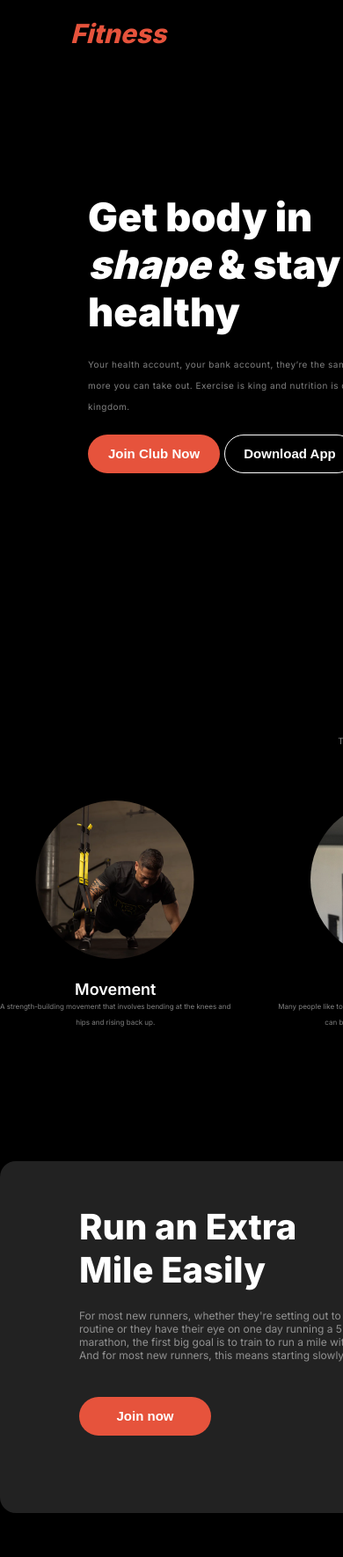
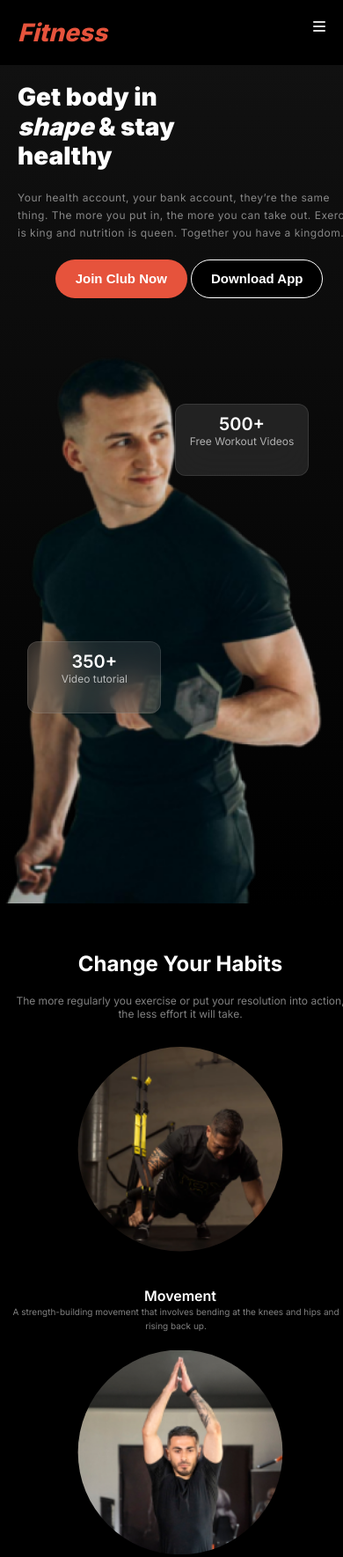
Before and after one commit to akrur-joy/Assignment-2, a plain HTML site: page index.html in a window 390 px wide. Shown: the top 1770 px of the page at 88% size. Drawn offline with Linux system fonts and the light colour scheme.

Commit message:
fourth commit

```diff
--- a/index.html
+++ b/index.html
@@ -243,3 +243,52 @@
                </ul><br><br>
                <button class="btn">Buy Now</button>
            </div>
+           <div class="extra-card">
+            <h1>One Month</h1><br>
+            <h3>$50</h3><br><br>
+            <ul>
+                <li>Personal Trainer</li>
+                <li>Body Building</li>
+                <li>Yoga</li>
+                <li>Cycling</li>
+                <li>Fitness Growing</li>
+                <li>Weight Loss</li>
+            </ul><br><br>
+            <button class="btn">Buy Now</button>
+        </div>
+    </section>
+
+
+</main>
+
+
+
+<footer>
+<div class="row">
+    <div class="col">
+        <h1 id="fit-ness"><i>Fitness</i></h1><br>
+        <p>Your health account, your bank account, they’re the same thing. The more you put in, the more you can take out.</p>
+    </div>
+    <div class="col">
+        <h3>Get Started</h3><br>
+        <h5>Service</h5>
+        <h5>Contact Us</h5>
+        <h5>Affiliate Program</h5>
+        <h5>About Us</h5>
+    </div>
+    <div class="col">
+        <h3>Get Started</h3><br>
+        <h5>Fitness</h5>
+        <h5>Platfrome</h5>
+        <h5>Workout Leibary</h5>
+        <h5>App Design</h5>
+    </div>
+</div>
+
+<hr class="hr">
+<br>
+<p class="copy-right"> All rights reserved.&copy;Fitness 2024</p>
+
+</footer>
+</body>
+</html>
--- a/style.css
+++ b/style.css
@@ -593,3 +593,204 @@ div h5 ,p{
 }
 
  /* footer style ends */
+
+
+
+
+
+
+ /* responsive css code starts */
+
+
+ /* nav responsive starts */
+
+
+ @media screen and (max-width: 576px) {
+    .nav-div{
+        width: 100%;
+        height: auto;
+        margin: 0px;
+    }
+    #fit-ness{
+        font-size: 28px;
+        font-weight: 800;
+        text-align: left;
+    }
+    nav{
+        margin: 20px;
+    }
+
+    nav ul{
+        display: none;
+    }
+    .hamver-nav{
+        display: block;
+        color: #ddd;
+    }
+
+
+    }
+
+/* nav responsive ends */
+
+
+
+/* first page responsive code  starts*/
+
+@media screen and (max-width: 576px) {
+    .banner-container {
+        width: 100%;
+        height: auto;
+        margin: 0 auto;
+        margin-top: 20px;
+        display: block;
+        border: none;
+        background: linear-gradient(180deg, rgb(17, 17, 17), rgba(119, 119, 119, 0) 100%);
+    }
+
+    .banner-container-01 {
+        width: 100%;
+        height: auto;
+        margin: 0;
+        padding: 20px;
+        text-align: center;
+        margin-top: 20px;
+        margin-left: 0;
+        border: none;
+    }
+
+    .banner-container-01 h2 {
+        font-size: 28px;
+        line-height: 1.2;
+    }
+
+    .banner-container-01 p {
+        font-size: 12px;
+        line-height: 20px;
+    }
+
+    .banner-container-02 {
+        width: 100%;
+        height: auto;
+        margin: 0;
+        margin-top: 20px;
+        border: none;
+        text-align: center;
+        position: relative;
+    }
+
+    .banner-container-02 img {
+        width: 100%;
+        height: auto;
+    }
+
+    .banner-card-01{
+        width: 130px;
+        height: 60px;
+        left: auto;
+        right: 10%;
+        top: 80px;
+        margin-bottom: 10px;
+        position: absolute;
+    }
+    .banner-card-02 {
+        width: 130px;
+        height: 60px;
+        left: auto;
+        right: 53%;
+        top: 350px;
+        position: absolute;
+
+    }
+
+    .small-card {
+        font-size: 20px;
+    }
+
+    .small-p {
+        font-size: 12px;
+    }
+}
+
+
+/* first page responsive code  ends*/
+
+
+/* second page responsive code  starts*/
+
+@media screen and (max-width: 576px) {
+    .habit-section {
+        width: 100%;
+        height: auto;
+        margin: 0 auto;
+        border: none;
+        margin-top: 50px;
+        padding: 0 10px;
+    }
+
+    .habit-section-titel {
+        border: none;
+        width: 100%;
+        height: auto;
+        margin: 0 auto;
+        margin-top: 20px;
+        text-align: center;
+    }
+
+    .habit-section-titel h1 {
+        font-size: 24px;
+        font-weight: 700;
+    }
+
+    .habit-section-titel p {
+        font-size: 12px;
+        font-weight: 400;
+    }
+
+    .habit-img {
+        flex-direction: column;
+        gap: 20px;
+        margin-top: 30px;
+    }
+
+    .habit-img-01, .habit-img-02, .habit-img-03, .habit-img-04 {
+        width: 100%;
+        height: auto;
+    }
+
+    .img {
+        clip-path: circle();
+        margin: 0 auto;
+        display: block;
+        width: 60%;
+    }
+
+    .i-h3 {
+        font-size: 16px;
+        font-weight: 600;
+        text-align: center;
+    }
+
+    .i-p {
+        font-size: 10px;
+        font-weight: 400;
+        line-height: 16px;
+        text-align: center;
+        margin-right: 10px;
+    }
+}
+/* second page responsive code  ends*/
+
+
+/* third page responsive code  starts*/
+
+@media screen and (max-width: 576px){
+    .run-section {
+        width: 100%;
+        height: auto;
+        margin: 0 auto;
+        margin-top: 50px;
+        display: flex;
+        flex-direction: column;
+        align-items: center;
+        border-radius: 10px;
```
